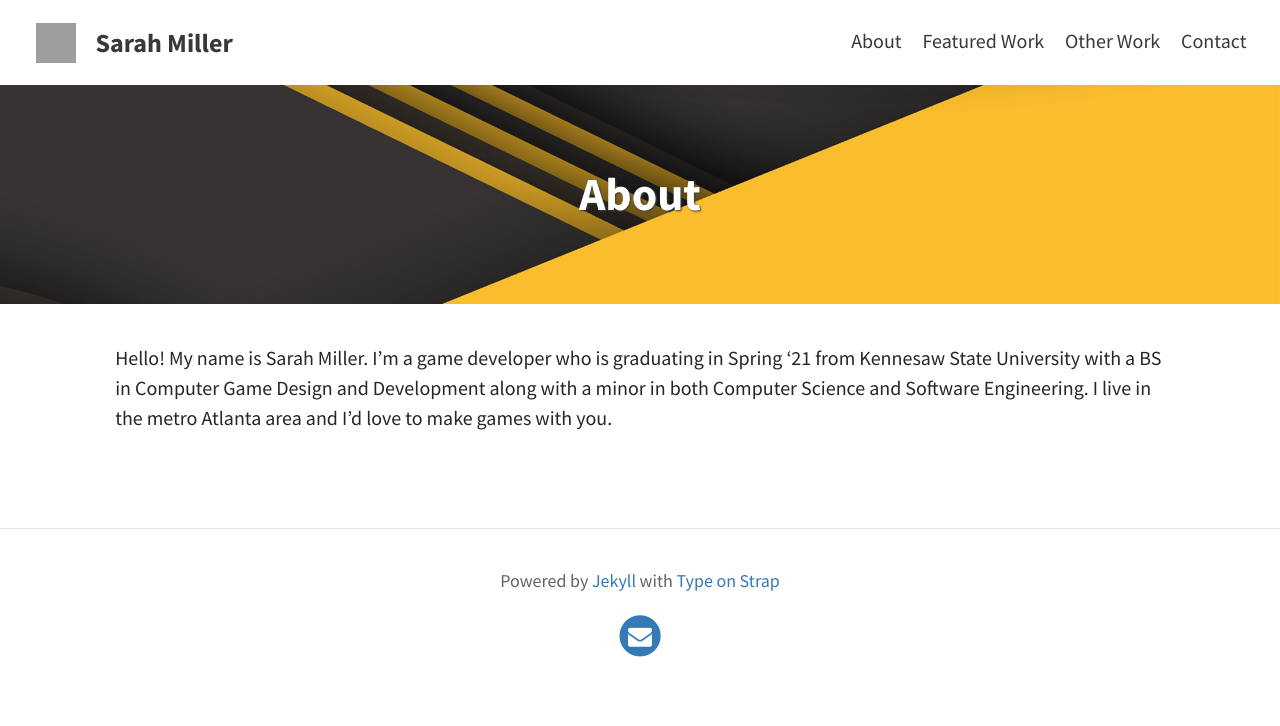
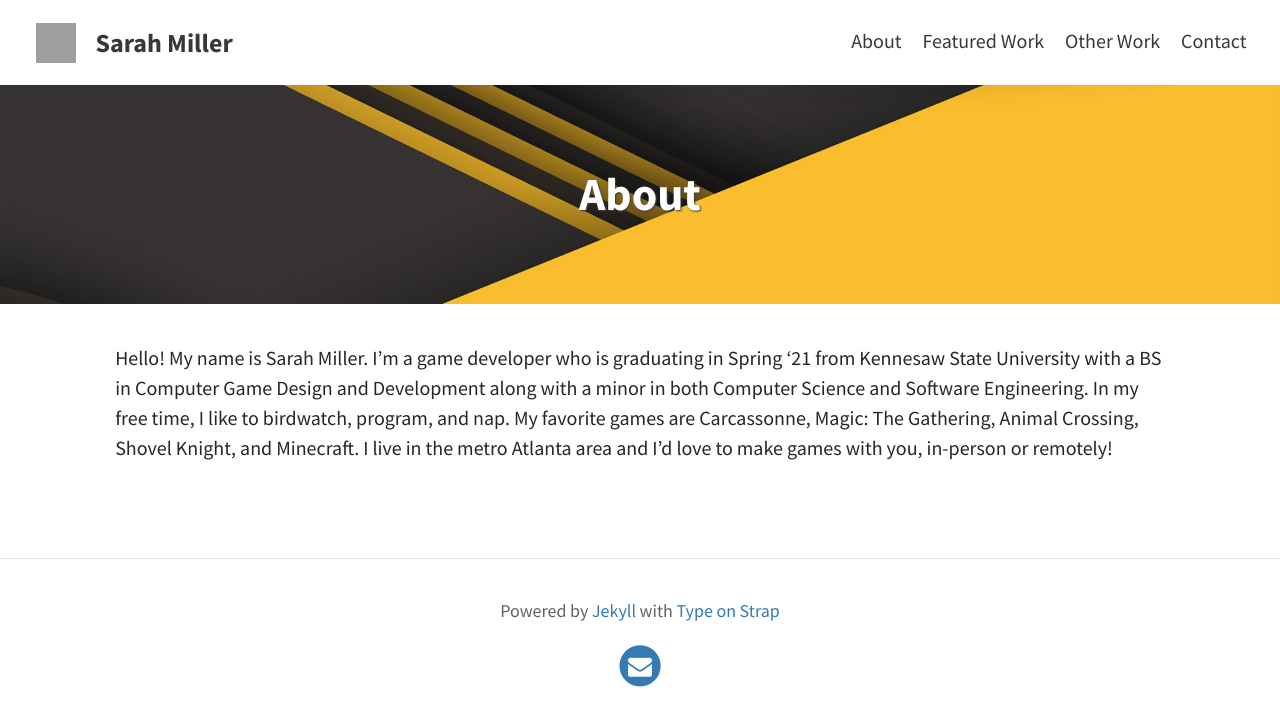
Before and after one commit to smillerworks/portfolio, a Jekyll site: the page built from pages/about.md, in a window 1280 px wide. Shown: the top 726 px of the page. Built offline with Jekyll 4.4.1, drawn with Linux system fonts in a browser that asks for light colours; grey boxes are pictures that could not be loaded.

Commit message:
Update about.md

```diff
--- a/pages/about.md
+++ b/pages/about.md
@@ -5,4 +5,4 @@
 feature-img: "assets/img/black&yellowshapes.jpg"
 ---
 
-Hello! My name is Sarah Miller. I'm a game developer who is graduating in Spring '21 from Kennesaw State University with a BS in Computer Game Design and Development along with a minor in both Computer Science and Software Engineering. I live in the metro Atlanta area and I'd love to make games with you.
+Hello! My name is Sarah Miller. I'm a game developer who is graduating in Spring '21 from Kennesaw State University with a BS in Computer Game Design and Development along with a minor in both Computer Science and Software Engineering. In my free time, I like to birdwatch, program, and nap. My favorite games are Carcassonne, Magic: The Gathering, Animal Crossing, Shovel Knight, and Minecraft. I live in the metro Atlanta area and I'd love to make games with you, in-person or remotely!
```
